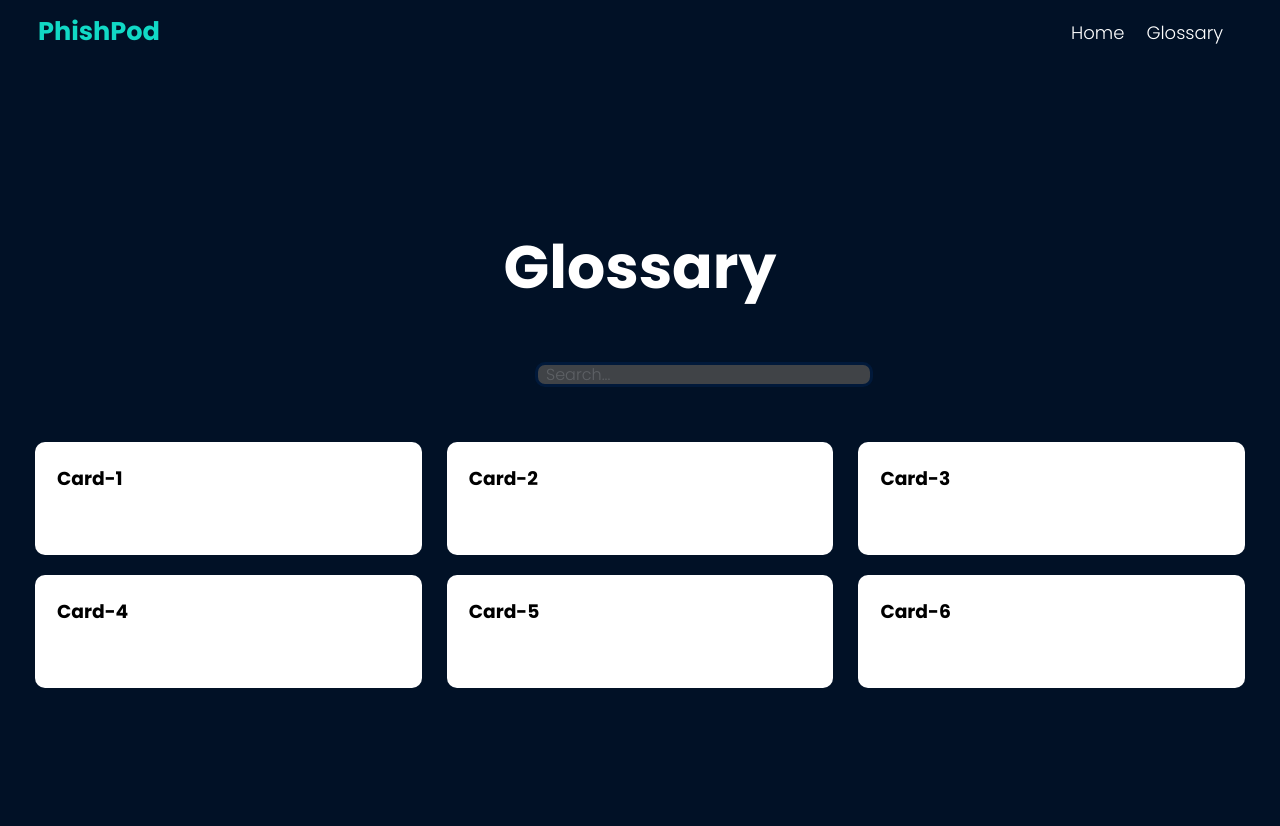
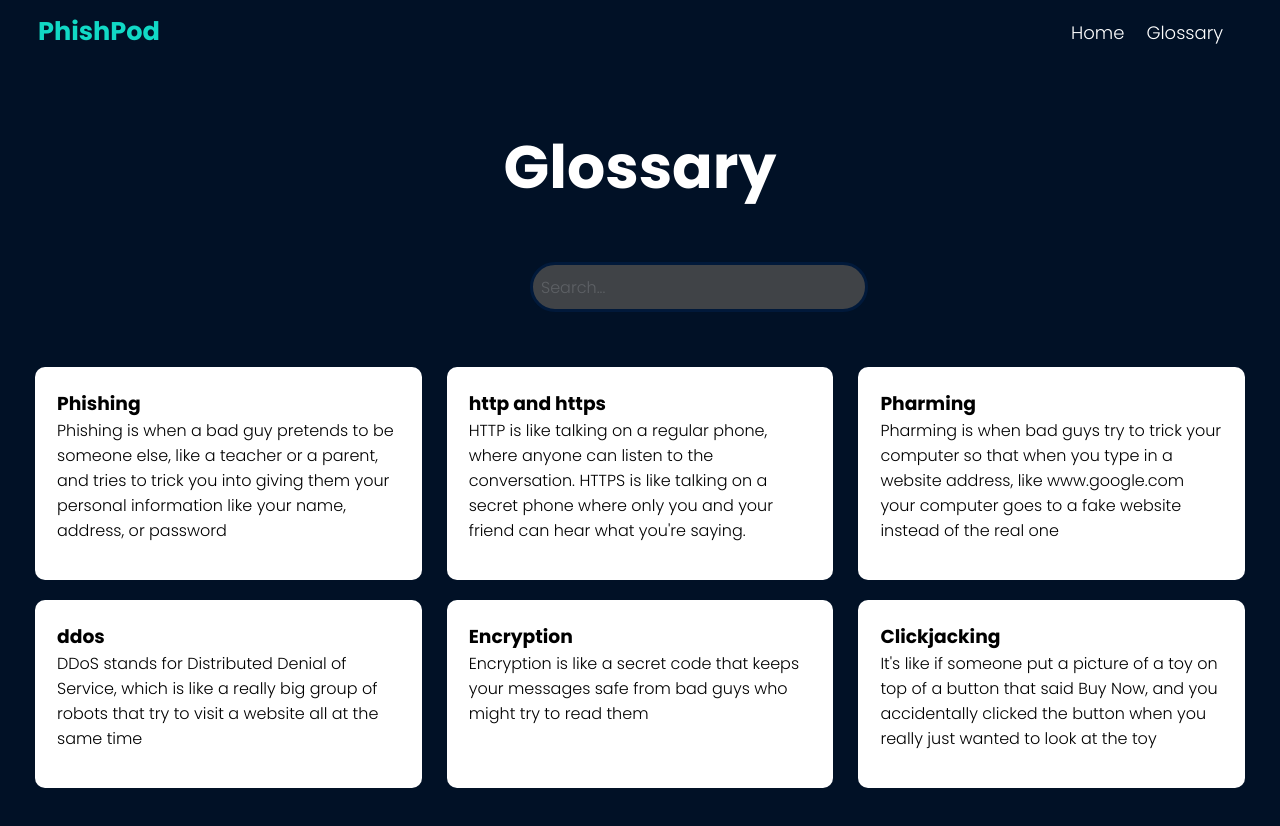
Before and after one commit to niyashiyas/Phish-Pod, a React (Create React App) app: page /glossary in a window 1280 px wide. Shown: the top 826 px of the page. Built offline with nearby package versions, Linux system fonts and the light colour scheme.

Commit message:
glossary added

```diff
--- a/src/components/Glossary/Glossary.css
+++ b/src/components/Glossary/Glossary.css
@@ -54,7 +54,7 @@ section {
 }
 p {
   border-radius: 5px;
-  color: white;
+  color: black;
 }
 h3 {
   background-color: white;
@@ -86,7 +86,7 @@ h3 {
   transition: 0.4s;
 } */
 .card:hover {
-  transform: scale(1.02);
+  transform: scale(1.04);
   box-shadow: 0 0 10px rgba(0, 0, 0, 0.2);
 }
 /*
@@ -109,19 +109,19 @@ h3 {
 
 .search-bar {
   position: relative;
-  margin-left: 505px;
+  margin-left: 500px;
   margin-bottom: 30px;
-  width: 25px;
-  height: 25px;
+  width: 700px;
+  height: 50px;
   display: flex;
-  justify-content: left;
+  /* justify-content: center; */
 }
 
 .search {
   padding: 0.5rem;
   font-size: 1rem;
   border: 1px solid #ccc;
-  border-radius: 10px;
+  border-radius: 25px;
   outline: none;
   color: white;
   background-color: #505050;
--- a/src/components/Glossary/Glossary.js
+++ b/src/components/Glossary/Glossary.js
@@ -4,28 +4,28 @@ import "./Glossary.css";
 export default function Glossary() {
   const [cards] = useState([
     {
-      title: "Card-1",
-      data: "Random Content",
+      title: "Phishing",
+      data: "Phishing is when a bad guy pretends to be someone else, like a teacher or a parent, and tries to trick you into giving them your personal information like your name, address, or password",
     },
     {
-      title: "Card-2",
-      data: "Random Content",
+      title: "http and https",
+      data: "HTTP is like talking on a regular phone, where anyone can listen to the conversation. HTTPS is like talking on a secret phone where only you and your friend can hear what you're saying.",
     },
     {
-      title: "Card-3",
-      data: "Random Content",
+      title: "Pharming",
+      data: "Pharming is when bad guys try to trick your computer so that when you type in a website address, like www.google.com your computer goes to a fake website instead of the real one",
     },
     {
-      title: "Card-4",
-      data: "Random Content",
+      title: "ddos",
+      data: "DDoS stands for Distributed Denial of Service, which is like a really big group of robots that try to visit a website all at the same time",
     },
     {
-      title: "Card-5",
-      data: "Random Content",
+      title: "Encryption",
+      data: "Encryption is like a secret code that keeps your messages safe from bad guys who might try to read them",
     },
     {
-      title: "Card-6",
-      data: "Random Content",
+      title: "Clickjacking",
+      data: "It's like if someone put a picture of a toy on top of a button that said Buy Now, and you accidentally clicked the button when you really just wanted to look at the toy",
     },
   ]);
   const [query, setQuery] = useState("");
```
